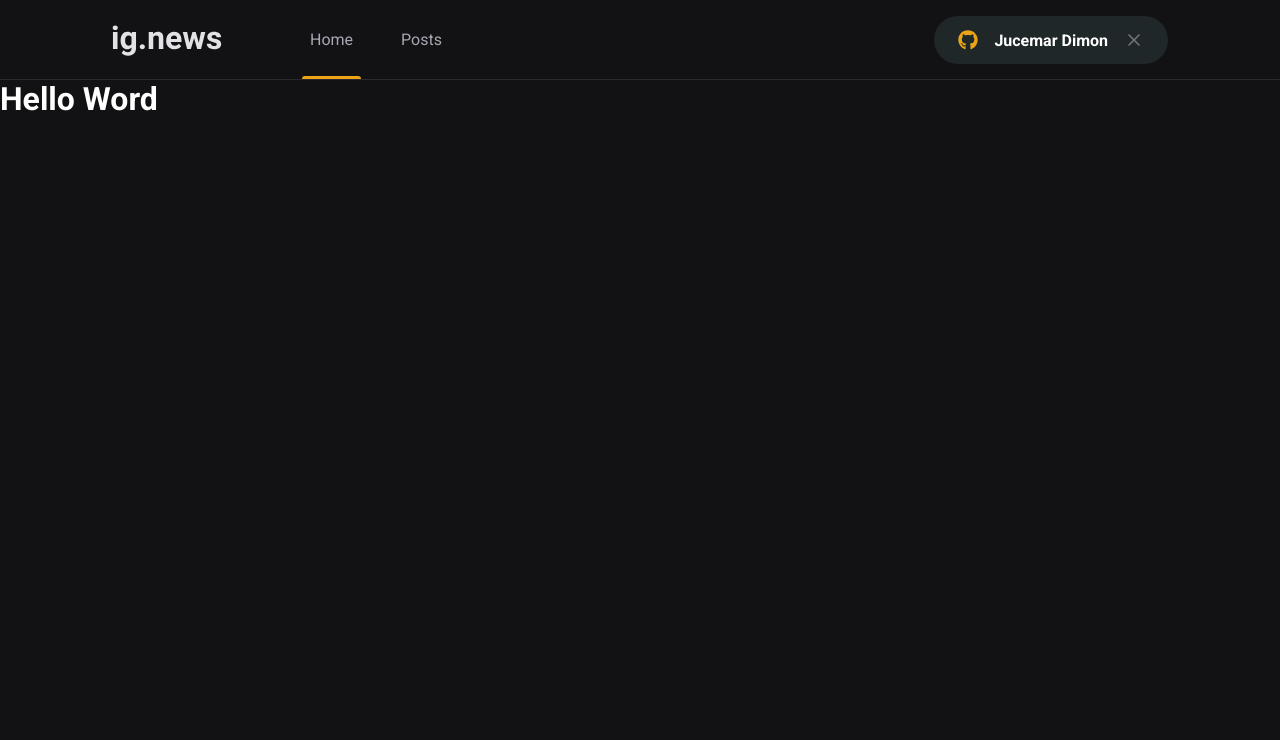
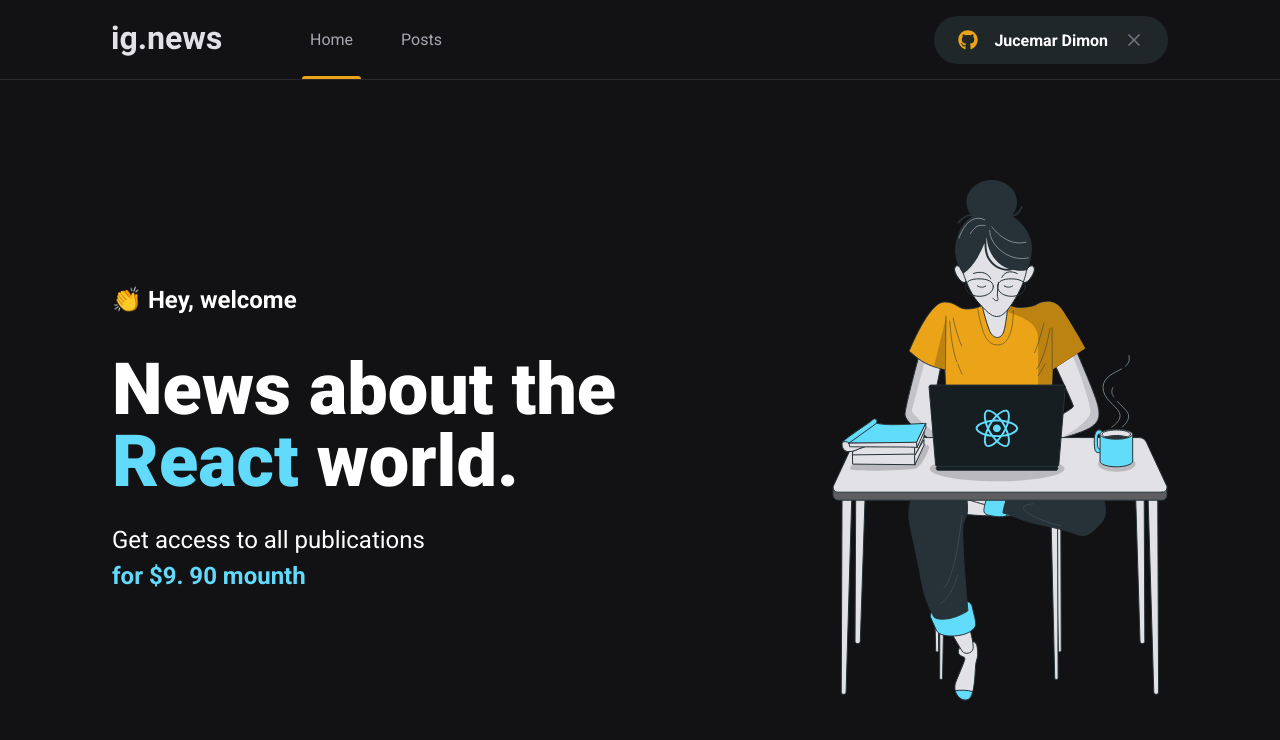
Before and after one commit to jucemar-dimon/next-typescript-jdnews, a Next.js app: page / in a window 1280 px wide. Shown: the top 740 px of the page. Built offline with nearby package versions, Linux system fonts and the light colour scheme.

Commit message:
Adiciona conteúdo na página home

```diff
--- /dev/null
+++ b/src/pages/home.module.scss
@@ -0,0 +1,41 @@
+.contentContainer {
+  max-width: 1120px;
+  margin: 0 auto;
+  padding: 0 2rem;
+  height: calc(100vh - 5rem);
+
+  display: flex;
+  align-items: center;
+  justify-content: space-between;
+}
+
+.hero {
+  max-width: 600px;
+
+  > span {
+    font-size: 1.5rem;
+    font-weight: bold;
+  }
+
+  h1 {
+    font-size: 4.5rem;
+    line-height: 4.5rem;
+    font-weight: 900;
+    margin-top: 2.5rem;
+
+    span {
+      color: var(--cyan-500);
+    }
+  }
+
+  p {
+    font-size: 1.5rem;
+    line-height: 2.25rem;
+    margin-top: 1.5rem;
+
+    span {
+      color: var(--cyan-500);
+      font-weight: bold;
+    }
+  }
+}
--- a/src/pages/index.tsx
+++ b/src/pages/index.tsx
@@ -1,4 +1,6 @@
-import Head from 'next/head'
+import Head from "next/head";
+
+import styles from "./home.module.scss";
 
 export default function Home() {
   return (
@@ -6,9 +8,20 @@
       <Head>
         <title>Início | JDNEWS</title>
       </Head>
+      <main className={styles.contentContainer}>
+        <section className={styles.hero}>
+          <span>👏 Hey, welcome</span>
           <h1>
-      Hello Word
+            News about the <span>React</span> world.
           </h1>
+          <p>
+            Get access to all publications
+            <br />
+            <span>for $9. 90 mounth</span>
+          </p>
+        </section>
+        <img src="/images/avatar.svg" alt="Girl coding" />
+      </main>
     </>
-  )
+  );
 }
```
Lines whose indentation alone changed are shown as unchanged.
